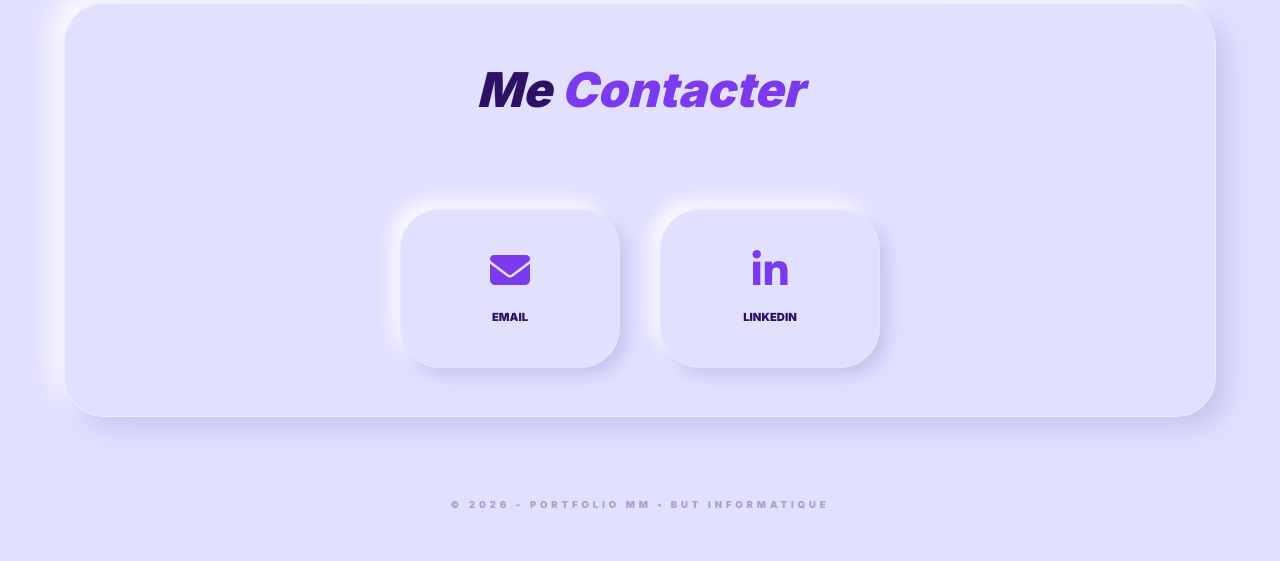
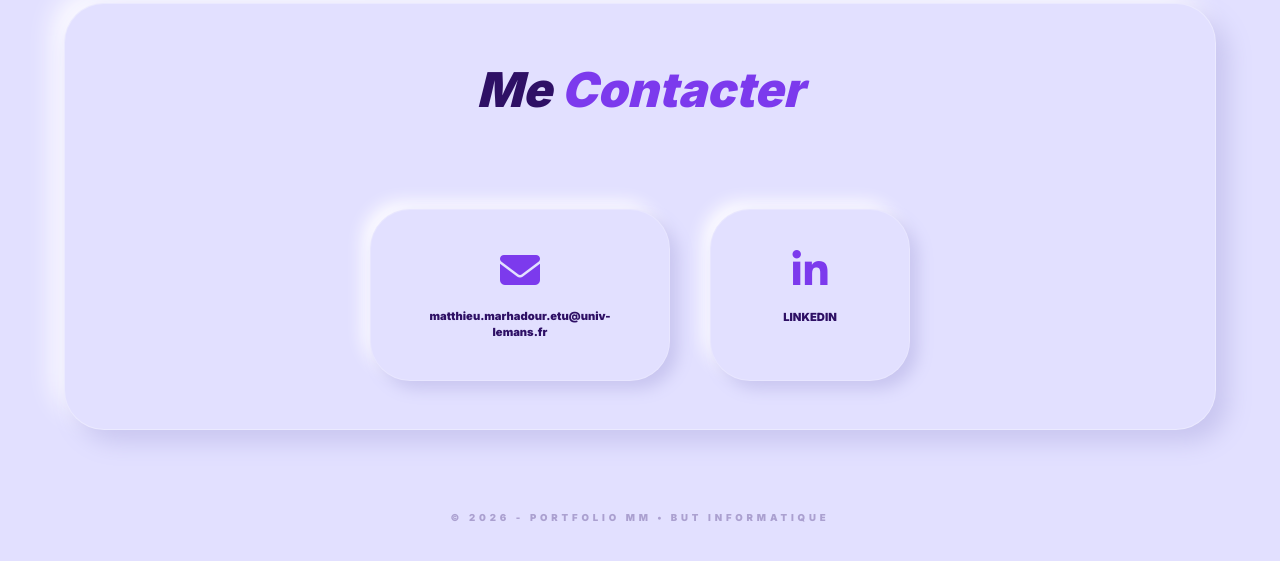
Before and after one commit to MarhadourM/Portfolio, a PHP site: page /index.php?page=contact in a window 1280 px wide. Shown: the part 157-718 px from the top of the page. Run offline with PHP 8.4, Linux system fonts and the light colour scheme.

Commit message:
email ajouter

```diff
--- a/css/style.css
+++ b/css/style.css
@@ -419,7 +419,8 @@ body {
   flex-direction: column;
   align-items: center;
   gap: 1.2rem;
-  width: 220px;
+  min-width: 200px;
+  max-width: 300px;
   transition: all 0.3s ease;
   border: 1px solid rgba(255, 255, 255, 0.2);
 }
@@ -430,11 +431,23 @@ body {
   box-shadow: 12px 12px 24px var(--ombre-sombre),
     -12px -12px 24px var(--ombre-claire);
 }
+
+.email-texte {
+  font-weight: 900;
+  font-size: 0.7rem;
+  text-transform: none;
+  word-break: break-word;
+  line-height: 1.4;
+  width: 100%;
+  text-align: center;
+}
+
 .reseaux-sociaux {
   display: flex;
   gap: 2.5rem;
   justify-content: center;
   margin-top: 2rem;
+  flex-wrap: wrap;
 }
 
 .bouton-mail i,
--- a/index.php
+++ b/index.php
@@ -1,4 +1,8 @@
 <?php
+ini_set('display_errors', 1);
+ini_set('display_startup_errors', 1);
+error_reporting(E_ALL);
+
 $page = $_GET['page'] ?? 'home';
 require_once __DIR__ . '/templates/header.php';
 // Router les pages
--- a/pages/contact.php
+++ b/pages/contact.php
@@ -4,7 +4,7 @@
                 <div class="reseaux-sociaux">
                     <a href="mailto:matthieu.marhadour.etu@univ-lemans.fr" class="bouton-mail">
                         <i class="fas fa-envelope"></i>
-                        <span style="font-weight:900; font-size:0.7rem; text-transform:uppercase;">Email</span>
+                        <span class="email-texte">matthieu.marhadour.etu@univ-lemans.fr</span>
                     </a>
                     <a href="https://www.linkedin.com/in/matthieu-marhadour-b31281382/"  target="_blank" class="bouton-linkedin">
                         <i class="fab fa-linkedin-in"></i>
```
